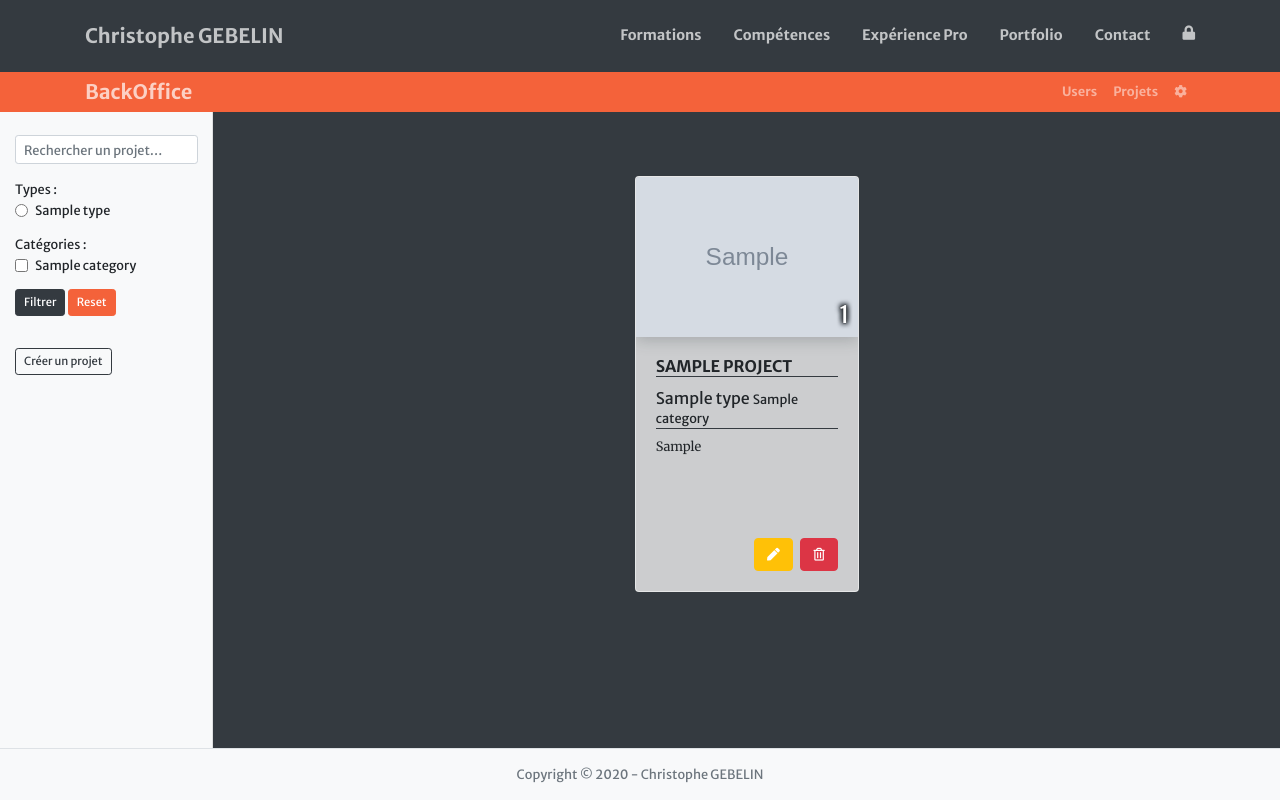
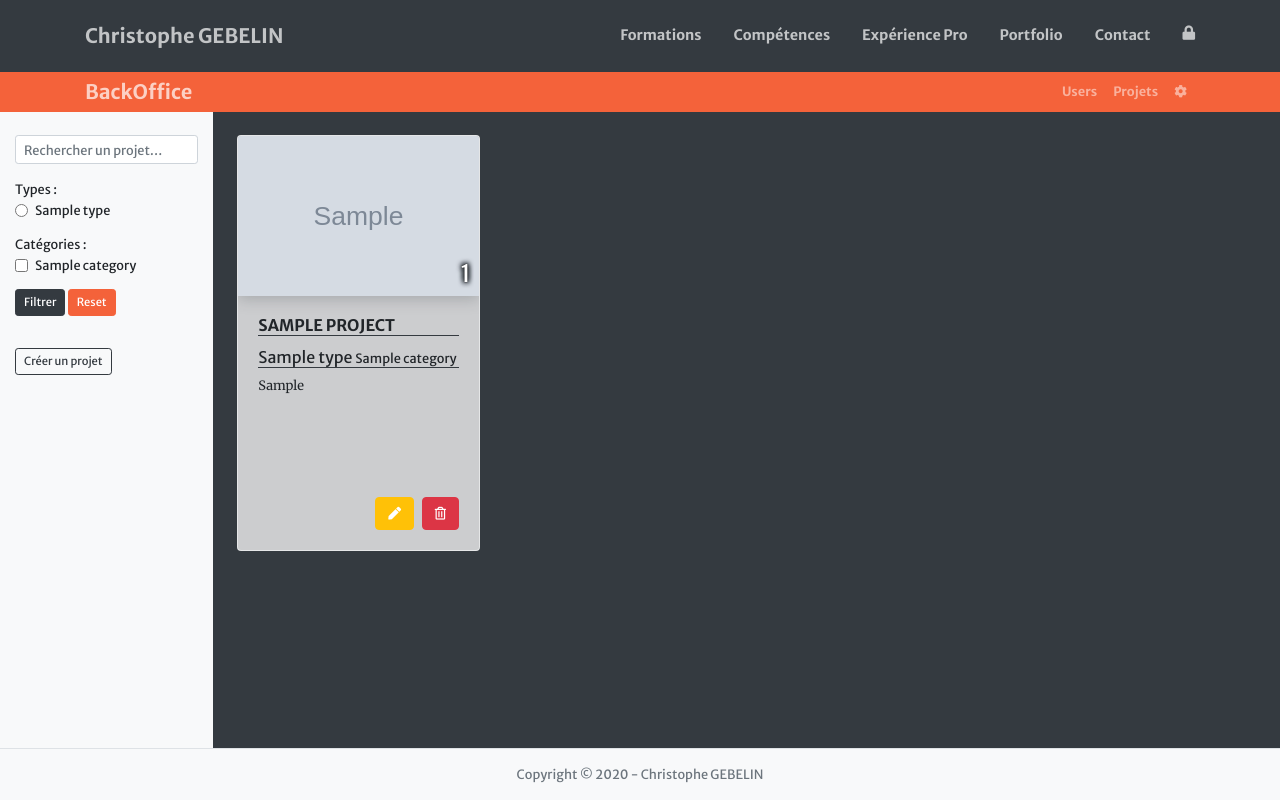
Before and after one commit to chrisgebel1/portfolio, a Symfony app: template templates/admin/project.html.twig in a window 1280 px wide. Run offline with Twig, Linux system fonts and the light colour scheme; the template is opened without the code that fills it: most values are stand-ins (such as "Sample title", 1, 10 or a date in 2020); grey boxes marked "Sample" are stand-in pictures; some libraries are stand-ins or nearby versions.

Commit message:
css correction

```diff
--- a/public/css/navbarBO.css
+++ b/public/css/navbarBO.css
@@ -8,5 +8,6 @@
 }
 
 header.mastheadBO, header.mastheadSimple {
-    padding-top: 10rem;
+    /*padding-top: 10rem;*/
+    padding-top: 135px;
 }
--- a/public/css/projectBO.css
+++ b/public/css/projectBO.css
@@ -1,5 +1,15 @@
+#content-projects {
+    display: grid;
+    grid-template-columns: repeat(auto-fill, minmax(14rem, 1fr));
+    gap: 1rem;
+}
+
+.flash-message {
+    grid-column: 1 / -1; /* -1 pour span jusqu'à la dernière colonne */
+}
+
 .card {
-    width: 14rem;
+    /*width: 14rem;*/
     height: 26rem;
     overflow: hidden;
 }
--- a/public/css/projects.css
+++ b/public/css/projects.css
@@ -611,10 +611,6 @@ h6,
     color: #ed3c0d !important;
 }
 
-.max-vh-65 {
-    max-height: 65vh;
-}
-
 #search-project {
     font-size: .8rem;
 }
--- a/public/css/sidebar.css
+++ b/public/css/sidebar.css
@@ -9,7 +9,7 @@
     left: 0;
     /*z-index: 100; !* Behind the navbar *!*/
     /*padding: 130px 0 0; !* Height of navbar *!*/
-    box-shadow: inset -1px 0 0 rgba(0, 0, 0, .1);
+    /*box-shadow: inset -1px 0 0 rgba(0, 0, 0, .1);*/
 }
 
 .sidebar-sticky {
--- a/templates/admin/project.html.twig
+++ b/templates/admin/project.html.twig
@@ -104,14 +104,17 @@
                         </div>
                     </div>
 
-                    <div role="main" class="col-md-9 ml-sm-auto col-lg-10 px-4 d-flex flex-wrap justify-content-center" id="content-projects">
+{#                    <div role="main" class="col-md-9 ml-sm-auto col-lg-10 px-4 d-flex flex-wrap justify-content-center" id="content-projects">#}
+                    <div role="main" class="col-md-10 ml-sm-auto col-sm-12 px-4" id="content-projects">
 
                         {# Messages Flash #}
-                        {% include '_messageFlash.html.twig' %}
+                        {% if app.session.flashBag.peekAll|length > 0 %}
+                            {% include '_messageFlash.html.twig' %}
+                        {% endif %}
 
                         {% if projects is iterable %}
                             {% for project in projects %}
-                                    <div class="card mb-4 mx-3 card{{ project.type.name }}">
+                                    <div class="card card{{ project.type.name }}">
                                         <div class="card-img-top">
                                             {% for file in project.files %}
                                                 {% if file == project.files|first %}
--- a/templates/projects/single-project.html.twig
+++ b/templates/projects/single-project.html.twig
@@ -34,7 +34,7 @@
                 <div class="col-md-8" data-aos="fade-up" id="single-project">
                     <div class="img-square mb-3">
                         <a href="{{ asset('img/portfolio/' ~ project.files[0]) }}" title="{{ project.infoShort }}">
-                        <img src="{{ asset('img/portfolio/' ~ project.files[0]) }}" alt="{{ project.infoShort }}" title="{{ project.infoShort }}" class="img-fluid max-vh-65">
+                        <img src="{{ asset('img/portfolio/' ~ project.files[0]) }}" alt="{{ project.infoShort }}" title="{{ project.infoShort }}" class="img-fluid">
                         </a>
                     </div>
                     <div class="row mb-md-0 mb-5">
```
